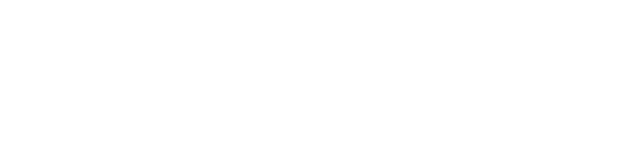
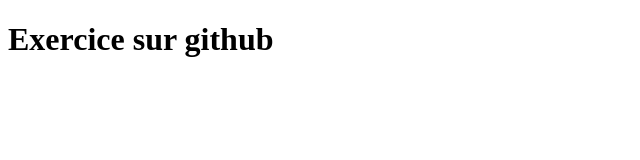
Before and after one commit to TATIZAKARIA/githubafpa, a plain HTML site: page index.html in a window 1280 px wide. Shown: the whole page, without its empty margins (0-640 px from the left). Drawn offline with Linux system fonts and the light colour scheme.

Commit message:
premier h1

```diff
--- a/index.html
+++ b/index.html
@@ -7,6 +7,7 @@
     <title>Document</title>
 </head>
 <body>
+   <h1>Exercice sur github</h1>
 
 </body>
 </html>
```
Also changed, not shown: git.txt (added).
